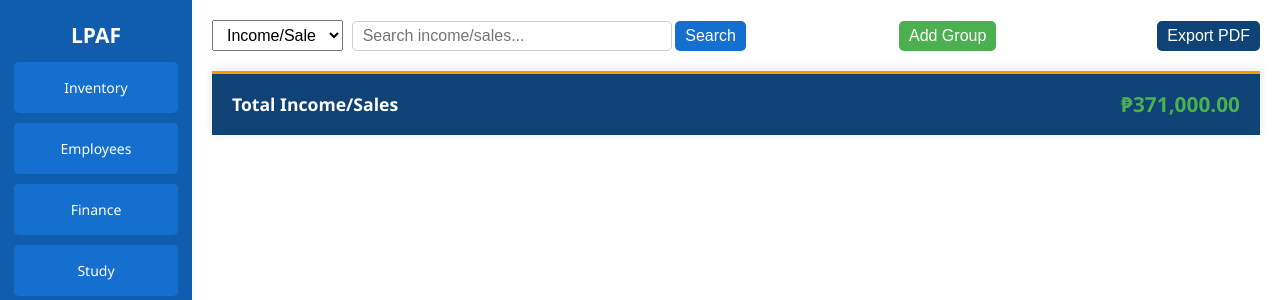
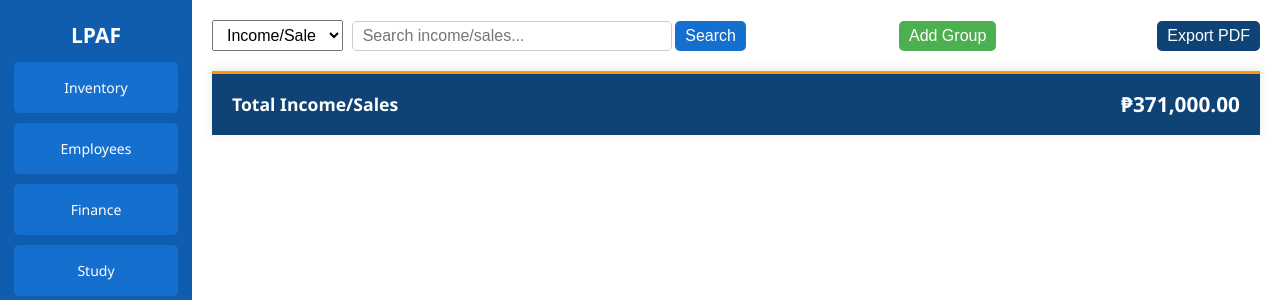
Before and after one commit to jethrobayne-glitch/lonoy-agricorp, a Flask app: template web/templates/lpaf/finance.html in a window 1280 px wide. Shown: the part 64-364 px from the top of the page. Run offline with Flask 3, Linux system fonts and the light colour scheme; the template is opened without the code that fills it: most values are stand-ins (such as "Sample title", 1, 10 or a date in 2020); some libraries are stand-ins or nearby versions.

Commit message:
Update finance.html

```diff
--- a/web/templates/lpaf/finance.html
+++ b/web/templates/lpaf/finance.html
@@ -375,11 +375,11 @@
 
             <div id="totalSection" class="total">
                 <p id="totalLabel">Total Income/Sales</p>
-                <p id="totalAmount">₱371,000.00</p>
+                <p id="totalAmount" style="color: rgb(255 255 255);">₱371,000.00</p>
             </div>
             <div id="netIncomeSection" class="total" style="display: none;">
                 <p>Total Net Income</p>
-                <p id="netIncomeAmount">₱87,850.00</p>
+                <p id="netIncomeAmount" style="color: rgb(255 255 255);">₱87,850.00</p>
             </div>
         </div>
     </div>
@@ -641,7 +641,7 @@
                             <div class="group-title">${groupName}</div>
                             <span class="arrow-icon">&#9660;</span>
                         </div>
-                        <div class="group-total">Total: ₱${total.toLocaleString('en-PH', {minimumFractionDigits: 2, maximumFractionDigits: 2})}</div>
+                        <div class="group-total" style="color: rgb(255 255 255);">Total: ₱${total.toLocaleString('en-PH', {minimumFractionDigits: 2, maximumFractionDigits: 2})}</div>
                     </div>
                     <div class="group-content">
                         <div style="display: flex; justify-content: flex-end; margin-bottom: 15px;">
@@ -1078,7 +1078,7 @@
                          </tr>
                          <tr>
                              <td style="border:1px solid #000;padding:8px;">Total Expenses</td>
-                             <td style="border:1px solid #000;padding:8px;text-align:right;">₱${parseFloat(totalExpenses).toLocaleString('en-PH', {minimumFractionDigits:2, maximumFractionDigits:2})}</td>
+                             <td style="border:1px solid #000;padding:8px;text-align:right; "color: rgb(255 255 255);"">₱${parseFloat(totalExpenses).toLocaleString('en-PH', {minimumFractionDigits:2, maximumFractionDigits:2})}</td>
                          </tr>
                          <tr>
                              <td style="border:1px solid #000;padding:8px;">Net Income</td>
```
